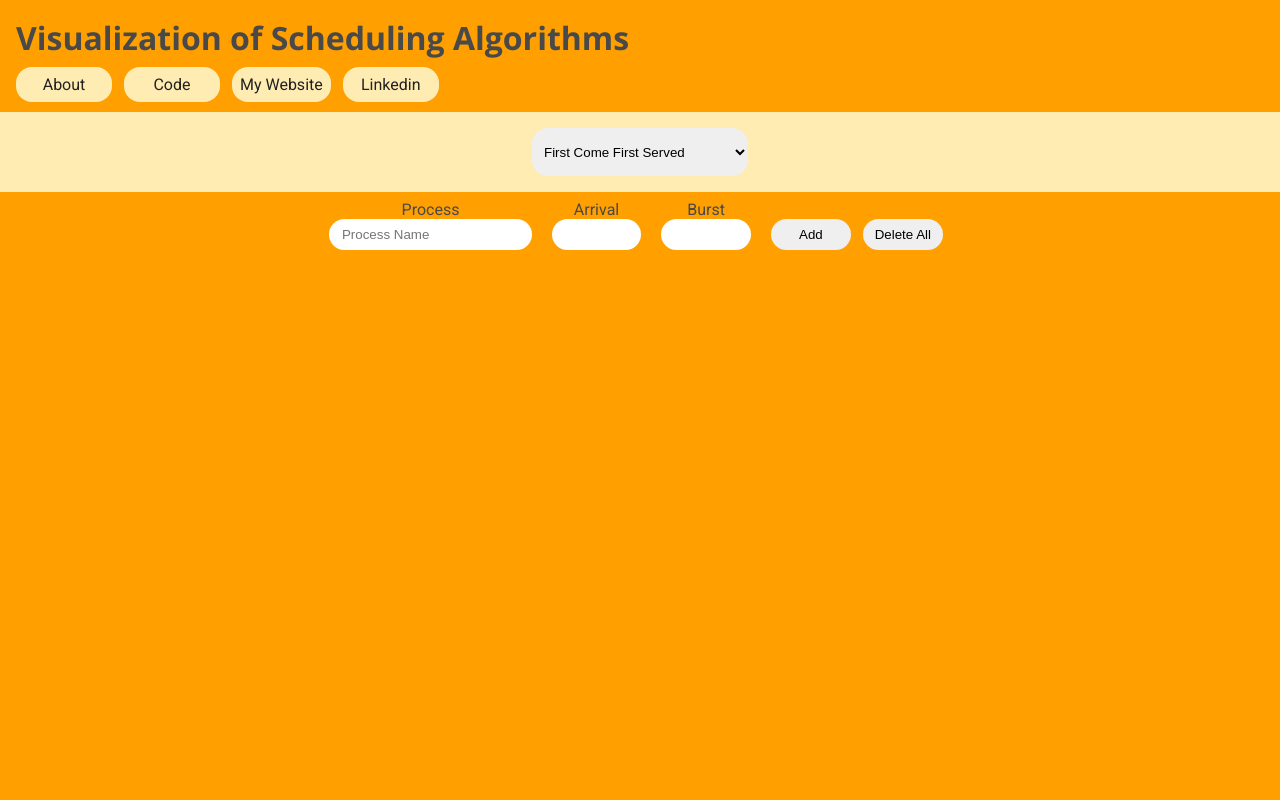
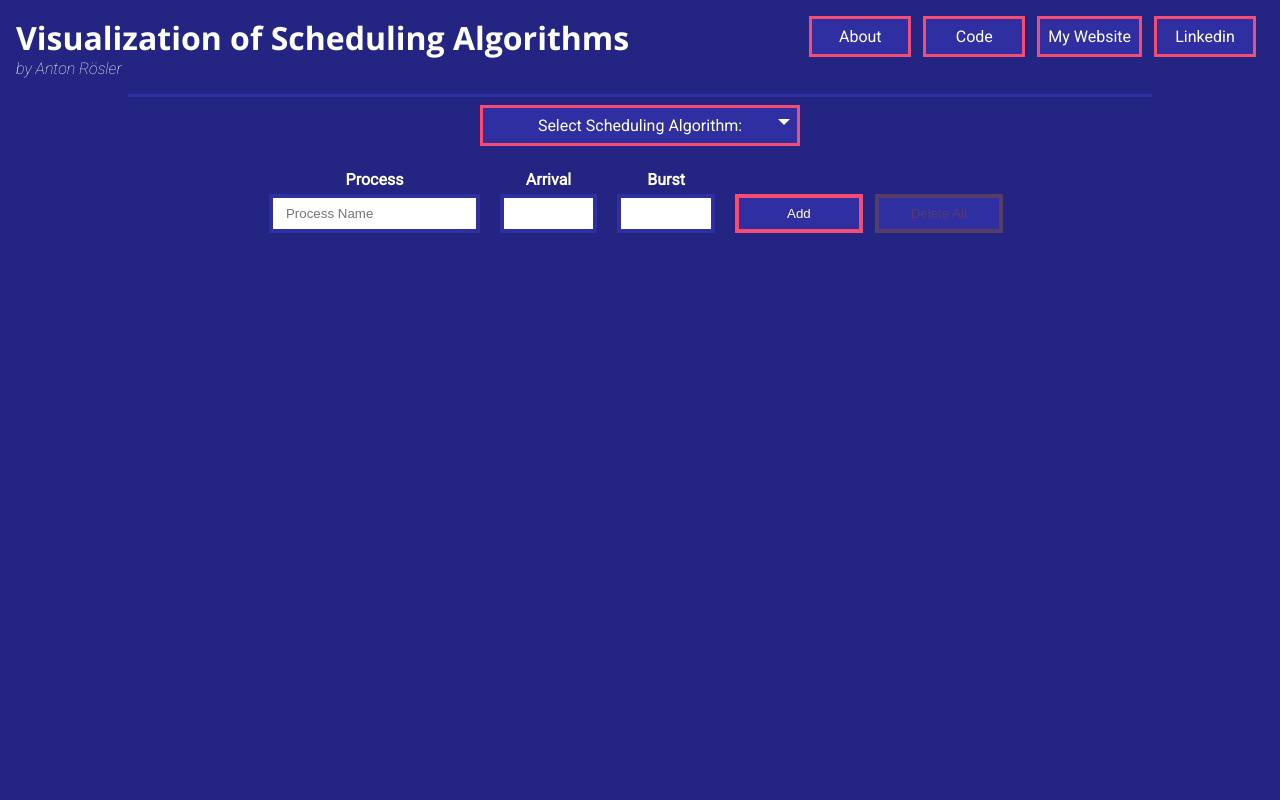
Before and after one commit to antonroesler/Scheduler, a Django app: page / in a window 1280 px wide. Run offline with Django 3.2, Linux system fonts and the light colour scheme; some libraries are stand-ins or nearby versions.

Commit message:
All new Design

```diff
--- /dev/null
+++ b/TestScreen/static/testscreen/dropdown.js
@@ -0,0 +1,82 @@
+/**
+ * Custom Dropdown. Source: W3C Schools: https://www.w3schools.com/howto/howto_custom_select.asp
+ */
+
+var x, i, j, l, ll, selElmnt, a, b, c;
+/*look for any elements with the class "custom-select":*/
+x = document.getElementsByClassName("custom-select");
+l = x.length;
+for (i = 0; i < l; i++) {
+  selElmnt = x[i].getElementsByTagName("select")[0];
+  ll = selElmnt.length;
+  /*for each element, create a new DIV that will act as the selected item:*/
+  a = document.createElement("DIV");
+  a.setAttribute("class", "select-selected");
+  a.innerHTML = selElmnt.options[selElmnt.selectedIndex].innerHTML;
+  x[i].appendChild(a);
+  /*for each element, create a new DIV that will contain the option list:*/
+  b = document.createElement("DIV");
+  b.setAttribute("class", "select-items select-hide");
+  for (j = 1; j < ll; j++) {
+    /*for each option in the original select element,
+    create a new DIV that will act as an option item:*/
+    c = document.createElement("DIV");
+    c.innerHTML = selElmnt.options[j].innerHTML;
+    c.addEventListener("click", function(e) {
+        /*when an item is clicked, update the original select box,
+        and the selected item:*/
+        var y, i, k, s, h, sl, yl;
+        s = this.parentNode.parentNode.getElementsByTagName("select")[0];
+        sl = s.length;
+        h = this.parentNode.previousSibling;
+        for (i = 0; i < sl; i++) {
+          if (s.options[i].innerHTML == this.innerHTML) {
+            s.selectedIndex = i;
+            h.innerHTML = this.innerHTML;
+            y = this.parentNode.getElementsByClassName("same-as-selected");
+            yl = y.length;
+            for (k = 0; k < yl; k++) {
+              y[k].removeAttribute("class");
+            }
+            this.setAttribute("class", "same-as-selected");
+            break;
+          }
+        }
+        h.click();
+    });
+    b.appendChild(c);
+  }
+  x[i].appendChild(b);
+  a.addEventListener("click", function(e) {
+      /*when the select box is clicked, close any other select boxes,
+      and open/close the current select box:*/
+      e.stopPropagation();
+      closeAllSelect(this);
+      this.nextSibling.classList.toggle("select-hide");
+      this.classList.toggle("select-arrow-active");
+    });
+}
+function closeAllSelect(elmnt) {
+  /*a function that will close all select boxes in the document,
+  except the current select box:*/
+  var x, y, i, xl, yl, arrNo = [];
+  x = document.getElementsByClassName("select-items");
+  y = document.getElementsByClassName("select-selected");
+  xl = x.length;
+  yl = y.length;
+  for (i = 0; i < yl; i++) {
+    if (elmnt == y[i]) {
+      arrNo.push(i)
+    } else {
+      y[i].classList.remove("select-arrow-active");
+    }
+  }
+  for (i = 0; i < xl; i++) {
+    if (arrNo.indexOf(i)) {
+      x[i].classList.add("select-hide");
+    }
+  }
+}
+/*if the user clicks anywhere outside the select box,
+then close all select boxes:*/
+document.addEventListener("click", closeAllSelect);
--- a/TestScreen/static/testscreen/style.css
+++ b/TestScreen/static/testscreen/style.css
@@ -1,20 +1,23 @@
 @import url('https://fonts.googleapis.com/css2?family=Open+Sans:wght@300;400;700&family=Roboto&display=swap');
+@import url('https://fonts.googleapis.com/css2?family=Roboto:ital,wght@1,100&display=swap');
 
-.dark-primary-color    { background: #FFA000; }
-.default-primary-color { background: #FFC107; }
-.light-primary-color   { background: #FFECB3; }
-.text-primary-color    { color: #212121; }
-.accent-color          { background: #536DFE; }
-.primary-text-color    { color: #212121; }
-.secondary-text-color  { color: #757575; }
-.divider-color         { border-color: #BDBDBD; }
+:root {
+    --primary-bg-color: #242582;
+    --secondary-bg-color: #99738E;
+    --accent-color: #2F2fA2;
+    --accent-activated-color: #F64C72;
+    --danger-color: #FAEd26;
+    --text-color: #FFF;
+    --text-color--dark: #553D67;
+}
 
 html, body {
     font-family: 'Roboto', sans-serif;
     margin: 0;
     padding: 0;
     height: 100%;
-    color: #494949;
+    color: var(--text-color);
+    background-color: var(--primary-bg-color);
 }
 
 h1, h2, h3, h4 {
@@ -23,46 +26,57 @@ h1, h2, h3, h4 {
 
 header {
     padding: 1rem;
-    height: 5rem;
+    padding-bottom: 0.5rem;
 }
 header h1{
-    margin: 0 0 0.5rem 0;
+    margin: 0;
+}
+header > div > div{
+    margin-bottom: 0.5rem;
 }
 
+.flex-container {
+    display: flex;
+    justify-content: space-between;
+    flex-wrap: wrap;
+}
 
 nav > a{
     text-decoration: none;
     padding: 0.5rem;
     margin: 0 0.5rem 0 0;
-    border-radius: 1rem;
     display: inline-block;
     min-width: 5rem;
     text-align: center;
-    background: #FFECB3;
-    color: #212121;
+    background: var(--accent-color);
+    color: var(--text-color);
+    border: 0.2rem solid var(--accent-activated-color);
 }
 
 nav > a:hover{
-    background-color: #536DFE;
-    color: #FFFFFF;
+    background-color: var(--accent-activated-color);
+    font-weight: bold;
+    color: var(--text-color--dark);
 }
 
 #choose-algo {
-    height: 3rem;
-    padding: 1rem;
+    height: auto;
+    padding-bottom: 1rem;
+    padding-top: 0.5rem;
     display: flex;
     align-content: center;
     text-align: center;
     justify-content: center;
 }
 
-#choose-algo select {
-    border: 0;
-    border-radius: 1rem;
-    outline: 0;
-    padding-left: 0.5rem;
-    padding-right: 0.5rem;
+.thin-line {
+    width: 80%;
+    height: 3px;
+    margin-left: auto;
+    margin-right: auto;
+    background-color: var(--accent-color);
 }
+
 
 #add-section{
     float: bottom;
@@ -83,31 +97,45 @@ nav > a:hover{
 #add-section form > div > * {
     display: block;
 }
+#add-section form > div > span{
+    font-weight: bold;
+}
 
 #add-section input{
-    border-radius: 1rem;
-    border: 0;
+    margin-top: 0.3rem;
+    border: 0.3rem solid var(--accent-color);
     padding: 0.5rem 0.8rem;
+}
+
+#add-section input:focus{
+    border: 0.3rem solid var(--accent-activated-color);
 }
 
 #add-section button {
     text-decoration: none;
     padding: 0.5rem;
     margin: 0 0.5rem 0 0;
-    border-radius: 1rem;
     display: inline-block;
-    min-width: 5rem;
+    min-width: 8rem;
     text-align: center;
-    border: 0;
+    border: 0.3rem solid var(--accent-activated-color);
+    background-color: var(--accent-color);
+    color: var(--text-color);
+    cursor: pointer;
+}
+
+#add-section button:last-child {
+    border-color: var(--text-color--dark);
+    color: var(--text-color--dark);
 }
 
 #add-section button:hover {
-    background-color: #a4a4a4;
+    border: 0.3rem solid var(--accent-activated-color);
+    background-color: var(--accent-activated-color);
+    font-weight: bold;
+    color: var(--text-color--dark);
 }
 
-#add-section button:last-child:hover {
-    background-color: #B00020;
-}
 
 input:focus{
     outline: 0;
@@ -122,3 +150,66 @@ input:focus{
     width: 100%;
     height: auto;
 }
+
+/* Custom Dropdown */
+
+/* The container must be positioned relative: */
+.custom-select {
+  position: relative;
+}
+
+.custom-select select {
+  display: none; /*hide original SELECT element: */
+}
+
+
+/* Style the arrow inside the select element: */
+.select-selected:after {
+  position: absolute;
+  content: "";
+  top: 14px;
+  right: 10px;
+  width: 0;
+  height: 0;
+  border: 6px solid transparent;
+  border-color: #fff transparent transparent transparent;
+}
+
+/* Point the arrow upwards when the select box is open (active): */
+.select-selected.select-arrow-active:after {
+  border-color: transparent transparent #fff transparent;
+  top: 7px;
+}
+
+/* style the items (options), including the selected item: */
+.select-items div,.select-selected {
+  color: #ffffff;
+  padding: 8px 16px;
+  border: 1px solid transparent;
+  border-color: transparent transparent rgba(0, 0, 0, 0.1) transparent;
+  cursor: pointer;
+}
+
+.select-selected {
+    background-color: var(--accent-color);
+    border: 0.2rem solid var(--accent-activated-color);
+}
+
+/* Style items (options): */
+.select-items {
+  position: absolute;
+  background-color: var(--accent-color);
+  top: 100%;
+  left: 0;
+  right: 0;
+  z-index: 99;
+}
+
+/* Hide the items when the select box is closed: */
+.select-hide {
+  display: none;
+}
+
+.select-items div:hover, .same-as-selected {
+  background-color: var(--accent-activated-color)
+}
--- a/TestScreen/static/testscreen/test.js
+++ b/TestScreen/static/testscreen/test.js
@@ -11,7 +11,12 @@ async function loadDiagram(){
     const lower = getHeight("add-section");
     plotly_data.layout.height = window.innerHeight - (upper+lower);
     console.log(plotly_data['layout']);
-    Plotly.react('divPlotly', plotly_data.data, plotly_data.layout, {responsive: true});
+
+    plotly_data['layout']['paper_bgcolor'] = "#2F2fA2";
+    plotly_data['layout']['plot_bgcolor'] = "#FFF";
+    plotly_data['layout']['xaxis']['rangeselector'] = null;
+    plotly_data['layout']['template']['layout']['xaxis']['gridcolor'] = "#2F2fA2";
+    Plotly.react('divPlotly', plotly_data.data, plotly_data.layout, {responsive: true, displayModeBar: false});
 }
 
 
--- a/TestScreen/templates/testscreen/index.html
+++ b/TestScreen/templates/testscreen/index.html
@@ -5,31 +5,43 @@
 <head>
     <meta charset="UTF-8">
     <title>Index Page</title>
-
+    <script src="{% static 'testscreen/test.js' %}"></script>
     <link rel="stylesheet" href="{% static 'testscreen/style.css' %}">
-    <script src="{% static 'testscreen/test.js' %}"></script>
 </head>
 
 <body>
 <div id="upper-bound">
-    <header class="dark-primary-color">
+    <header>
+        <div class="flex-container">
+            <div>
                 <h1>Visualization of Scheduling Algorithms</h1>
+                <span style="font-family: 'Roboto'; font-style: italic;">by Anton Rösler</span>
+            </div>
+
             <nav>
                 <a href="https://www.antonroesler.de/scheduler">About</a>
                 <a href="https://www.github.com/antonroesler/Scheduler">Code</a>
                 <a href="https://www.antonroesler.de">My Website</a>
                 <a href="https://www.linkedin.com/in/antonroesler/?locale=en_US">Linkedin</a>
             </nav>
+        </div>
     </header>
-    <section id="choose-algo" class="light-primary-color">
+    <div class="flex-container" style="align-items: center">
+        <div class="thin-line"></div>
+    </div>
+
+    <section id="choose-algo">
+        <div class="custom-select" style="width:25%;">
             <select name="algo" id="algo-dropdown">
-            <option value="volvo">First Come First Served</option>
+                <option value="fcfs">Select Scheduling Algorithm:</option>
+                <option value="fcfs">First Come First Served</option>
                 <option value="sjf">Shortest Job First</option>
                 <option value="hrrn">Highest Response Ratio Next</option>
                 <option value="srtf">Shortest Remaining Time First</option>
                 <option value="lrtf">Longest Remaining Time First</option>
                 <option value="rr">Round Robin</option>
             </select>
+        </div>
     </section>
     </div>
 
@@ -65,6 +77,6 @@
         </form>
     </section>
 
-
+    <script src="{% static 'testscreen/dropdown.js' %}"></script>
 </body>
 </html>
--- a/TestScreen/views.py
+++ b/TestScreen/views.py
@@ -28,6 +28,12 @@ def diagram(request):
     data = sorted(data, key=lambda i: i['Task'])
     fig = ff.create_gantt(data, group_tasks=True, showgrid_x=True, title= "ALGO" + " visualized:",
                           colors=s.scheduler.get_colors(), index_col='Task', show_colorbar=False)
+    fig.update_layout(
+        font_family="Menlo",
+        font_color="white",
+        title_font_family="Roboto",
+        title_font_color="white",
+    )
     fig.layout.xaxis.tickformat = "%Mm %Ss"  # Show minutes and Seconds as '00m 00s'
     return JsonResponse(fig.to_json(), safe=False)
 
```
Also changed, not shown: db.sqlite3. Lines whose indentation alone changed are shown as unchanged.
